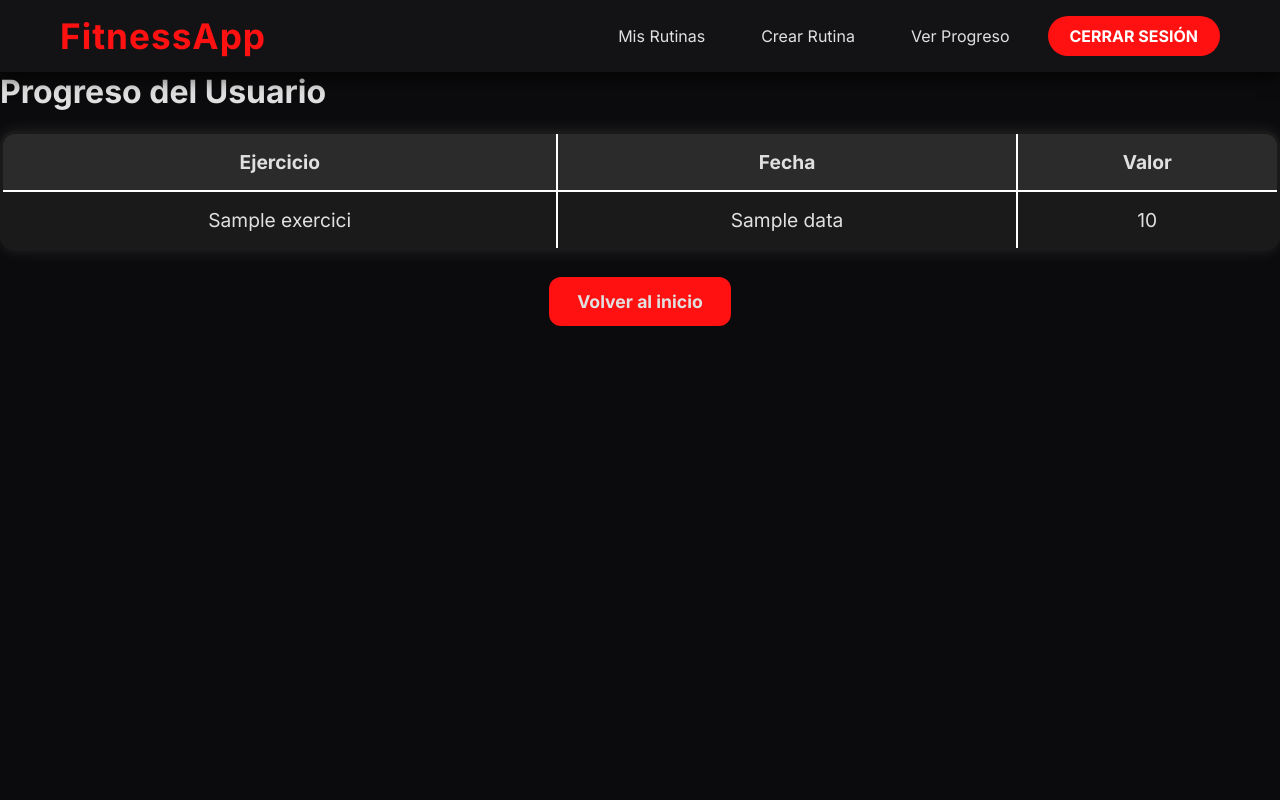
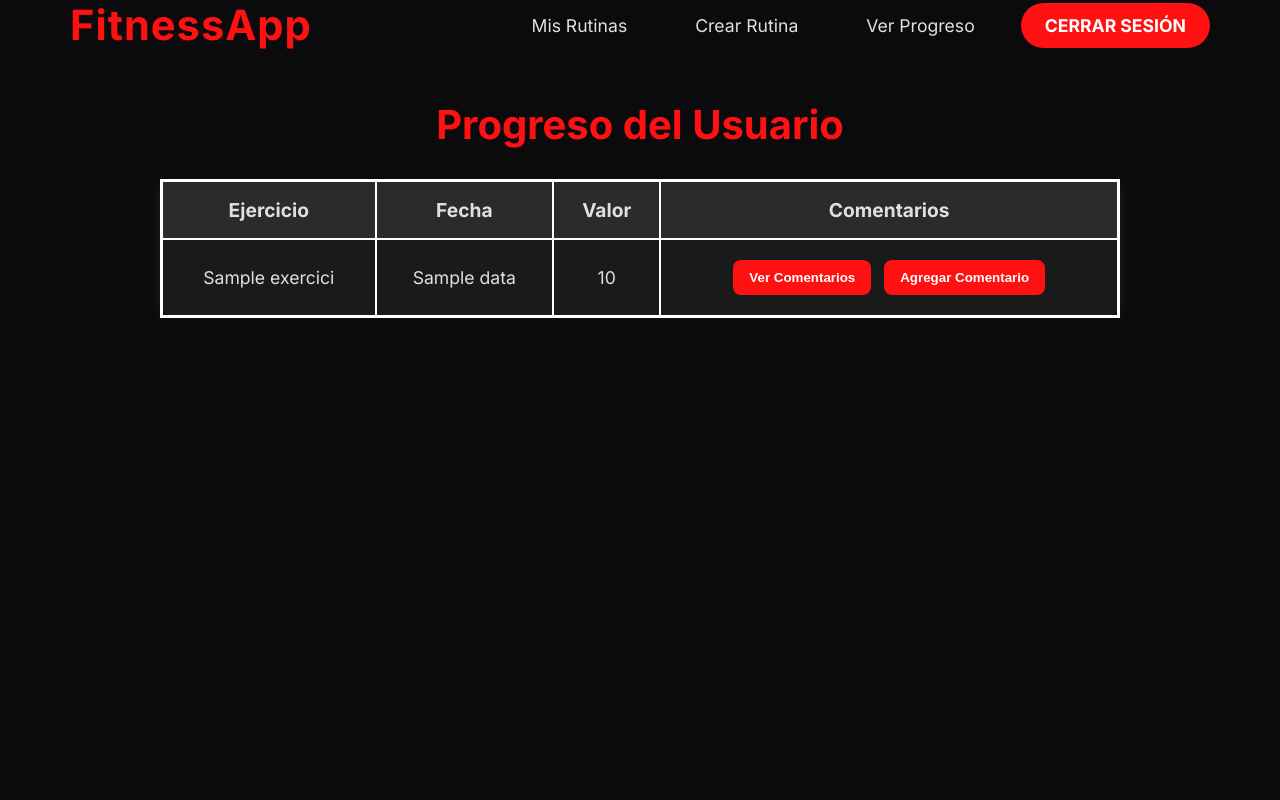
Before and after one commit to SabinaAndreeaCraciun/Fitness, a Flask app: page /user_progress/1 in a window 1280 px wide. Run offline with Flask 3, Linux system fonts and the light colour scheme; the visitor is signed in with stand-in values (Sample User, id 1); a database or web service that is not in the repository returns one stand-in record (values such as "Sample title").

Commit message:
Afegit comentaris i fet css de user_progress.html

```diff
--- a/app.py
+++ b/app.py
@@ -6,7 +6,7 @@ import matplotlib.pyplot as plt
 import mariadb
 from pymongo import MongoClient
 from datetime import datetime
-from mongo import col_progressos
+from mongo import col_progressos, afegir_comentari, afegir_progres, guardar_estadistiques,obtenir_comentaris
 
 app = Flask(__name__)
 app.secret_key = "supersecreto123"  # Necesario para usar sesiones
@@ -251,17 +251,27 @@ def editar_rutina(id):
         print("❌ EXCEPCIÓ DETECTADA:", e)
         return jsonify({"success": False, "error": str(e)}), 500
 
+@app.route("/user_progress/<int:usuari_id>", methods=["GET", "POST"])
+def user_progress(usuari_id):
+    if request.method == "POST":
+        comentari = request.form.get("comentari")
+        if comentari:
+            afegir_comentari(usuari_id, comentari)
+            return redirect(url_for("user_progress", usuari_id=usuari_id))
 
-@app.route("/user_progress/<int:usuari_id>")
-def user_progress(usuari_id):
-    # Recuperar el progreso del usuario desde MongoDB
     usuari = col_progressos.find_one({"usuari_id": usuari_id})
+    progressos = usuari["progressos"] if usuari else []
 
-    if usuari:
-        # Pasar los progresos a la plantilla
-        return render_template("user_progress.html", progressos=usuari["progressos"], usuari_id=usuari_id)
-    else:
-        return "No hay progreso para este usuario", 404
+    comentaris = obtenir_comentaris(usuari_id)
+    #estadistiques = guardar_estadistiques(usuari_id)
+
+    return render_template("user_progress.html",
+                           progressos=progressos,
+                           comentaris=comentaris,
+                           #estadistiques=estadistiques,
+                           usuari_id=usuari_id)
+
+
 
 
 
--- a/database.py
+++ b/database.py
@@ -179,20 +179,25 @@ def eliminar_exercici(id):
         print(f"❌ Error al eliminar exercici: {e}")
         return False
 
-def editar_rutina_bd(id_rutina, exercici, series, repeticions):
+def editar_rutina_bd(id, nou_exercici, series, repeticions):
     conn = conectar_db()
     cursor = conn.cursor()
-    try:
-        cursor.execute("""
-            UPDATE rutines
-            SET exercici = %s, series = %s, repeticions = %s
-            WHERE id = %s
-        """, (exercici, series, repeticions, id_rutina))
-        conn.commit()
-    except mariadb.Error as e:
-        print(f"❌ Error SQL: {e}")
-        conn.rollback()
-        raise
-    finally:
-        cursor.close()
-        conn.close()
+
+    # Buscar l'ID de l'exercici pel nom (si cal)
+    cursor.execute("SELECT id FROM exercicis WHERE nom = %s", (nou_exercici,))
+    resultat = cursor.fetchone()
+    if not resultat:
+        raise Exception("Exercici no trobat")
+
+    exercici_id = resultat[0]
+
+    # Actualitzar la rutina
+    cursor.execute("""
+        UPDATE rutines
+        SET exercici_id = %s, series = %s, repeticions = %s
+        WHERE id = %s
+    """, (exercici_id, series, repeticions, id))
+
+    conn.commit()
+    cursor.close()
+    conn.close()
--- /dev/null
+++ b/static/user_progress.css
@@ -0,0 +1,209 @@
+@import url('https://fonts.googleapis.com/css2?family=Inter:wght@400;600;700&display=swap');
+
+* {
+    margin: 0;
+    padding: 0;
+    box-sizing: border-box;
+}
+
+body {
+    font-family: 'Inter', sans-serif;
+    background-color: #0b0b0d;
+    color: #e0e0e0;
+    min-height: 100vh;
+}
+
+header {
+    width: 100%;
+    background-color: #131316;
+    padding: 20px 0;
+    position: sticky;
+    top: 0;
+    z-index: 1000;
+    box-shadow: 0 6px 16px rgba(0, 0, 0, 0.7);
+}
+
+/* Navbar */
+.navbar {
+    display: flex;
+    justify-content: space-between;
+    align-items: center;
+    max-width: 1200px;
+    margin: 0 auto;
+    padding: 0 30px;
+}
+
+.navbar .logo {
+    color: #ff1111;
+    font-size: 2.6rem;
+    font-weight: 700;
+    text-decoration: none;
+    letter-spacing: 1px;
+}
+
+.navbar ul {
+    display: flex;
+    list-style: none;
+    gap: 24px;
+}
+
+.navbar ul li a {
+    color: #e0e0e0;
+    text-decoration: none;
+    font-size: 1.1rem;
+    padding: 14px 22px;
+    border-radius: 12px;
+    transition: all 0.3s ease;
+}
+
+.navbar ul li a:hover {
+    background-color: #1f1f23;
+    color: #ff1111;
+    transform: translateY(-4px);
+}
+
+.navbar .btn-login, .navbar .btn-logout {
+    background-color: #ff1111;
+    padding: 12px 24px;
+    border-radius: 30px;
+    color: white;
+    font-weight: bold;
+    text-transform: uppercase;
+    transition: background-color 0.3s ease, transform 0.3s ease;
+}
+
+.navbar .btn-login:hover, .navbar .btn-logout:hover {
+    background-color: #e00909;
+    transform: scale(1.05);
+}
+
+/* Título */
+h1 {
+    text-align: center;
+    margin: 50px 0 30px;
+    color: #ff1111;
+    font-size: 2.5rem;
+}
+
+/* Tabla */
+.table-container {
+    max-width: 1000px;
+    margin: 0 auto 40px;
+    padding: 0 20px;
+    overflow-x: auto;
+}
+
+table {
+    width: 100%;
+    border-collapse: collapse;
+    text-align: center;
+    font-size: 1.1rem;
+    border: 3px solid white;
+    border-radius: 15px;
+    background-color: #1a1a1a;
+    box-shadow: 0 0 15px rgba(255, 255, 255, 0.1);
+}
+
+th, td {
+    padding: 16px;
+    border: 2px solid white;
+    color: #e0e0e0;
+}
+
+th {
+    background-color: #2b2b2b;
+    font-size: 1.2rem;
+}
+
+tr:nth-child(even) {
+    background-color: #242424;
+}
+
+tr:hover {
+    background-color: #333333;
+    transform: scale(1.02);
+    transition: all 0.2s ease-in-out;
+}
+
+/* Botones Comentarios */
+button.ver-comentario, button.agregar-comentario {
+    background-color: #ff1111;
+    color: white;
+    border: none;
+    padding: 10px 16px;
+    margin: 4px;
+    border-radius: 8px;
+    font-weight: bold;
+    cursor: pointer;
+    transition: background-color 0.3s ease, transform 0.2s ease;
+}
+
+button.ver-comentario:hover, button.agregar-comentario:hover {
+    background-color: #e60000;
+    transform: scale(1.05);
+}
+
+/* Formulario de Comentarios */
+.comentario-form {
+    max-width: 800px;
+    margin: 0 auto 40px;
+    background-color: #1a1a1a;
+    padding: 20px;
+    border-radius: 10px;
+    display: none;
+}
+
+.comentario-form textarea {
+    width: 100%;
+    padding: 10px;
+    border-radius: 8px;
+    background-color: #2a2a2a;
+    color: #e0e0e0;
+    border: 1px solid #444;
+    resize: vertical;
+}
+
+.comentario-form button {
+    margin-top: 12px;
+    background-color: #ff1111;
+    color: white;
+    border: none;
+    padding: 10px 20px;
+    border-radius: 10px;
+    font-weight: bold;
+    cursor: pointer;
+    transition: background-color 0.3s ease, transform 0.2s ease;
+}
+
+.comentario-form button:hover {
+    background-color: #e60000;
+    transform: scale(1.05);
+}
+
+/* Comentarios existentes */
+#comentarios-existing {
+    max-width: 800px;
+    margin: 0 auto 40px;
+    background-color: #1a1a1a;
+    padding: 20px;
+    border-radius: 10px;
+}
+
+#comentarios-list p {
+    margin-bottom: 10px;
+    border-left: 4px solid #ff1111;
+    padding-left: 10px;
+    color: #e0e0e0;
+    font-style: italic;
+}
+
+@media (max-width: 768px) {
+    .navbar ul {
+        flex-direction: column;
+        align-items: flex-start;
+    }
+
+    table {
+        font-size: 1rem;
+    }
+}
--- a/templates/index.html
+++ b/templates/index.html
@@ -43,6 +43,7 @@
                 <a href="{{ url_for('crear_rutina') }}" class="btn-primary">Crear una nueva rutina</a>
                 <a href="{{ url_for('rutinas') }}" class="btn-secondary">Ver mis rutinas</a>
                 <a href="{{ url_for('user_progress', usuari_id=session['user_id']) }}" class="btn-tertiary">Ver mi progreso</a>
+
             </div>
         </section>
     </main>
--- a/templates/user_progress.html
+++ b/templates/user_progress.html
@@ -3,10 +3,10 @@
 <head>
     <meta charset="UTF-8">
     <meta name="viewport" content="width=device-width, initial-scale=1.0">
-    <title>Progreso del Usuario</title>
-      <link rel="stylesheet" href="{{ url_for('static', filename='rutinas.css') }}">
+    <title>Ver Progreso</title>
+    <link rel="stylesheet" href="{{ url_for('static', filename='user_progress.css') }}">
 </head>
-<header>
+<body>
     <nav class="navbar">
         <a href="{{ url_for('index') }}" class="logo">FitnessApp</a>
         <ul>
@@ -20,30 +20,72 @@
             {% endif %}
         </ul>
     </nav>
-</header>
 
-<body>
     <h1>Progreso del Usuario</h1>
-    <table>
+
+    <div class="table-container">
+        <table id="taulaRutines">
             <thead>
                 <tr>
                     <th>Ejercicio</th>
                     <th>Fecha</th>
                     <th>Valor</th>
+                    <th>Comentarios</th>
                 </tr>
             </thead>
             <tbody>
                 {% for progreso in progressos %}
-            <tr>
+                <tr data-id="{{ loop.index }}">
                     <td>{{ progreso.exercici }}</td>
                     <td>{{ progreso.data }}</td>
                     <td>{{ progreso.valor }}</td>
+                    <td>
+                        <button class="ver-comentario" data-id="{{ loop.index }}">Ver Comentarios</button>
+                        <button class="agregar-comentario" data-id="{{ loop.index }}">Agregar Comentario</button>
+                    </td>
                 </tr>
                 {% endfor %}
             </tbody>
         </table>
+    </div>
+
+    <div class="comentario-form" id="comentario-form">
+        <h3>Agregar Comentario</h3>
+        <form method="POST" action="{{ url_for('user_progress', usuari_id=usuari_id) }}">
+            <textarea name="comentari" id="comentario-texto" rows="4" cols="50"></textarea><br>
+            <button type="submit">Guardar Comentario</button>
+        </form>
+    </div>
+
+    <div id="comentarios-existing" style="display: none;">
+        <h3>Comentarios Existentes:</h3>
+        <div id="comentarios-list"></div>
+    </div>
+
+    <script>
+        document.querySelectorAll('.agregar-comentario').forEach(button => {
+            button.addEventListener('click', function () {
+                document.getElementById('comentario-form').style.display = 'block';
+                document.getElementById('comentarios-existing').style.display = 'none';
+            });
+        });
+
+        document.querySelectorAll('.ver-comentario').forEach(button => {
+            button.addEventListener('click', function () {
+                document.getElementById('comentario-form').style.display = 'none';
+                document.getElementById('comentarios-existing').style.display = 'block';
+
+                const comentarios = {{ comentaris|tojson }};
+                let comentariosHTML = '';
+                comentarios.forEach(comentario => {
+                    comentariosHTML += `
+                        <p>${comentario.comentari} <span>(Fecha: ${comentario.data})</span></p>
+                    `;
+                });
+
+                document.getElementById('comentarios-list').innerHTML = comentariosHTML;
+            });
+        });
+    </script>
 </body>
-<div class="btn-center">
-        <a href="{{ url_for('index') }}" class="btn">Volver al inicio</a>
-</div>
 </html>
```
Also changed, not shown: mongo.py (+60 -0 lines), templates/rutinas.html (+5 -4 lines). Lines whose indentation alone changed are shown as unchanged.
